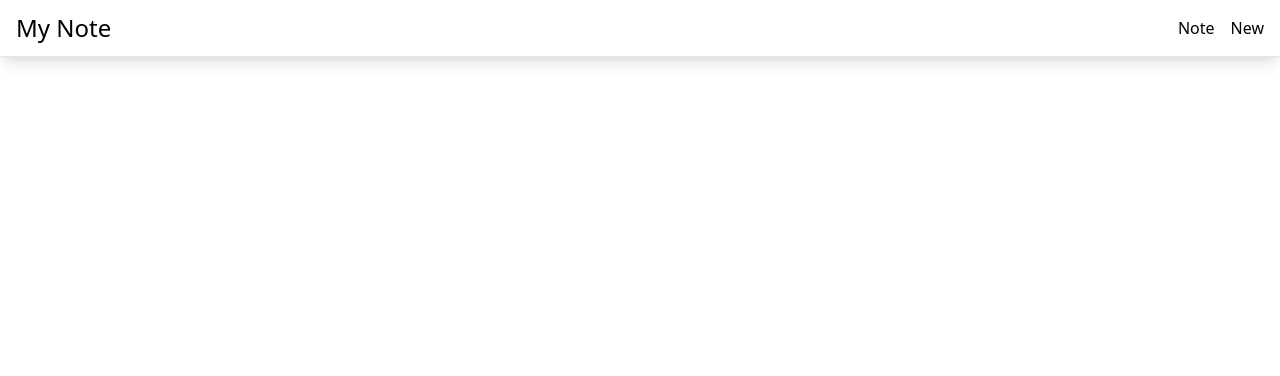
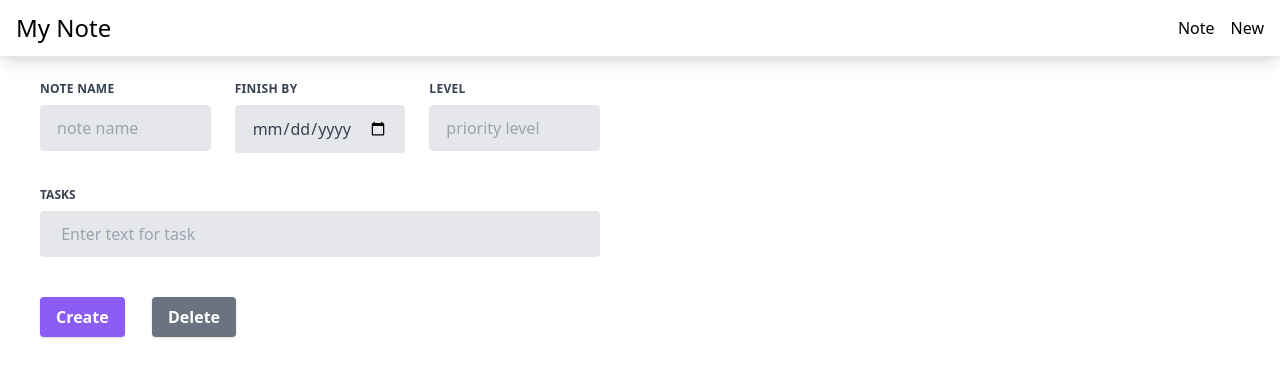
Before and after one commit to difanzhong/note_frontend, an Angular app: page /notes/new in a window 1280 px wide. Before the commit this address led to /. Shown: the top 376 px of the page. Built offline with nearby package versions, Linux system fonts and the light colour scheme.

Commit message:
implemented create update funcitons for note and dynamic tasks inputs

```diff
--- /dev/null
+++ b/src/app/model/response.interface.ts
@@ -0,0 +1,4 @@
+export interface IResponse {
+	status: string;
+	body: Object;
+}
--- a/src/app/note.service.ts
+++ b/src/app/note.service.ts
@@ -1,7 +1,6 @@
 import { HttpClient, HttpResponse } from '@angular/common/http';
 import { Injectable } from '@angular/core';
-import { Observable } from 'rxjs';
-import { INote} from './model/notes.interface';
+import { INote } from './model/notes.interface';
 
 @Injectable({
   providedIn: 'root'
@@ -13,6 +12,22 @@ export class NoteService {
   constructor(private http: HttpClient) {}
 
   getNotes() {
-    return this.http.get<INote[]>(`${this.base_url}${this.branch}`)
+    return this.http.get<INote[]>(`${this.base_url}${this.branch}`);
+  }
+
+  getNote(id: any) {
+    return this.http.get<INote>(`${this.base_url}${this.branch}/${id}`);
+  }
+
+  addNote(note: any) {
+    return this.http.post(`${this.base_url}${this.branch}`, note);
+  }
+
+  updateNote(id: any, note: any) {
+    return this.http.put(`${this.base_url}${this.branch}/${id}`, note);
+  }
+
+  removeNote(id: any) {
+    return this.http.delete(`${this.base_url}${this.branch}/${id}`);
   }
 }
--- /dev/null
+++ b/src/app/note/note.component.html
@@ -0,0 +1,123 @@
+<div class="max-w-7xl mx-auto px-4 sm:px-6 p-2" >
+	<form class="w-full max-w-xl pl-4 pt-4" [formGroup]="noteForm">
+		<div class="flex flex-wrap -mx-3 mb-6">
+			<div class="w-full md:w-1/3 px-3 mb-6 md:mb-0">
+				<label class="block uppercase tracking-wide text-gray-700 text-xs font-bold mb-2" for="grid-note-name">
+					Note Name
+				</label>
+				<input class="appearance-none block w-full bg-gray-200 text-gray-700 border rounded py-3 px-4 mb-3 leading-tight focus:outline-none focus:bg-white"
+					id="grid-note-name"
+					type="text"
+					:placeholder="note name"
+					formControlName="name"
+				>
+				<!-- <p class="text-red-500 text-xs italic">Please fill out this field.</p> -->
+			</div>
+			<div class="w-full md:w-1/3 px-3">
+				<label class="block uppercase tracking-wide text-gray-700 text-xs font-bold mb-2" for="grid-finish-date">
+					Finish By
+				</label>
+				<input class="appearance-none block w-full bg-gray-200 text-gray-700 border border-gray-200 rounded py-3 px-4 leading-tight focus:outline-none focus:bg-white focus:border-gray-500"
+					id="grid-finish-date"
+					type="date"
+					formControlName="finish_date"
+				>
+			</div>
+			<div class="w-full md:w-1/3 px-3">
+				<label class="block uppercase tracking-wide text-gray-700 text-xs font-bold mb-2" for="grid-level">
+					Level
+				</label>
+				<input class="appearance-none block w-full bg-gray-200 text-gray-700 border border-gray-200 rounded py-3 px-4 leading-tight focus:outline-none focus:bg-white focus:border-gray-500"
+					id="grid-level"
+					type="number"
+					:placeholder="priority level"
+					formControlName="level">
+			</div>
+		</div>
+
+		<!-- Form Array for Tasks -->
+		<label class="text-gray-700 font-bold text-xs uppercase mb-2 block">Tasks</label>
+			<div
+				class="input wrapper items-center mb-2"
+			>
+				<input
+					type="text"
+					class="appearance-none block w-full bg-gray-200 text-gray-700 border border-gray-200 rounded py-3 px-4 leading-tight focus:outline-none focus:bg-white focus:border-gray-500"
+					:placeholder=" Enter text for task"
+					(keyup.enter)="addTask(one_task)" #one_task>
+				<div class="grid grid-flow-row auto-rows-max">
+					<div class="grid-flow-row flex wrapper w-full items-center p-1 pl-5 border-purple-400 border rounded mt-1"
+						*ngFor="let t of tasks.controls"
+					>
+						<span class="w-11/12">{{ t.value.details }}</span>
+						<!-- Svg Icon for Remove single Task-->
+						<svg xmlns="http://www.w3.org/2000/svg" class="h-6 w-6 m-1 hover:text-purple-500 text-gray-500" fill="none" viewBox="0 0 24 24" stroke="currentColor" (click)="removeTask(t)" >
+							<!-- <path stroke-linecap="round" stroke-linejoin="round" stroke-width="2" d="M15 12H9m12 0a9 9 0 11-18 0 9 9 0 0118 0z" /> -->
+							<circle cx="12" cy="12" r="10" />  <line x1="15" y1="9" x2="9" y2="15" />  <line x1="9" y1="9" x2="15" y2="15" />
+						</svg>
+					</div>
+				</div>
+			</div>
+			<div class="md:flex md:items-center mt-10">
+				<div class="md:w-1/5" *ngIf="note_id == 'new'">
+					<button class="shadow bg-purple-500 hover:bg-purple-400 focus:shadow-outline focus:outline-none text-white font-bold py-2 px-4 rounded" type="button" (click)="create()">
+						Create
+					</button>
+				</div>
+				<div class="md:w-1/5" *ngIf="note_id != 'new'">
+					<button class="shadow bg-purple-500 hover:bg-purple-400 focus:shadow-outline focus:outline-none text-white font-bold py-2 px-4 rounded" type="button" (click)="update()">
+						Update
+					</button>
+				</div>
+				<div class="md:w-2/5">
+					<button class="modal-open shadow bg-gray-500 hover:bg-gray-700 focus:shadow-outline focus:outline-none text-white font-bold py-2 px-4 rounded" type="button" (click)="toggleModal">
+						Delete
+					</button>
+				</div>
+			</div>
+
+			<!--Modal-->
+			<div class="modal opacity-0 pointer-events-none fixed w-full h-full top-0 left-0 flex items-center justify-center">
+				<div class="modal-overlay absolute w-full h-full bg-gray-900 opacity-50"></div>
+
+				<div class="modal-container bg-white w-11/12 md:max-w-md mx-auto rounded shadow-lg z-50 overflow-y-auto">
+
+					<div class="modal-close absolute top-0 right-0 cursor-pointer flex flex-col items-center mt-4 mr-4 text-white text-sm z-50">
+						<svg class="fill-current text-white" xmlns="http://www.w3.org/2000/svg" width="18" height="18" viewBox="0 0 18 18" (click)="toggleModal">
+							<path d="M14.53 4.53l-1.06-1.06L9 7.94 4.53 3.47 3.47 4.53 7.94 9l-4.47 4.47 1.06 1.06L9 10.06l4.47 4.47 1.06-1.06L10.06 9z"></path>
+						</svg>
+						<span class="text-sm" >(Esc)</span>
+					</div>
+
+					<!-- Add margin if you want to see some of the overlay behind the modal-->
+					<div class="modal-content py-4 text-left px-6">
+						<!--Title-->
+						<div class="flex justify-between items-center pb-3">
+							<p class="text-xl">Are You Sure to Delete <span class="font-bold"></span> ? </p>
+							<div class="modal-close cursor-pointer z-50">
+								<svg class="fill-current text-black" xmlns="http://www.w3.org/2000/svg" width="18" height="18" viewBox="0 0 18 18" (click)="toggleModal">
+									<path d="M14.53 4.53l-1.06-1.06L9 7.94 4.53 3.47 3.47 4.53 7.94 9l-4.47 4.47 1.06 1.06L9 10.06l4.47 4.47 1.06-1.06L10.06 9z"></path>
+								</svg>
+							</div>
+						</div>
+
+						<!--Body-->
+
+						<input
+							type="text"
+							class="appearance-none block w-full bg-gray-200 text-gray-700 border border-gray-200 rounded py-3 px-4 leading-tight focus:outline-none focus:bg-white focus:border-gray-500"
+							placeholder=" Enter Note Name to Delete"
+
+						/>
+						<!--Footer-->
+						<div class="flex justify-end pt-2">
+							<button class="px-4 bg-transparent p-3 rounded-lg text-indigo-500 hover:bg-gray-100 hover:text-indigo-400 mr-2" type="button" v-show="detect_deletion(note.name)" (click)="on_delete('')">delete</button>
+							<button class="modal-close px-4 bg-indigo-500 p-3 rounded-lg text-white hover:bg-indigo-400" (click)="toggleModal" type="button">Close</button>
+						</div>
+
+					</div>
+				</div>
+			</div>
+			<!-- end toggle -->
+	</form>
+</div>
--- /dev/null
+++ b/src/app/note/note.component.ts
@@ -0,0 +1,100 @@
+import { Component, OnInit } from '@angular/core';
+import { NoteService } from '../note.service';
+import { INote } from '../model/notes.interface'
+
+import { ActivatedRoute } from '@angular/router';
+import { FormArray, FormControl, FormGroup } from '@angular/forms';
+import { IResponse } from '../model/response.interface';
+
+@Component({
+  selector: 'app-note',
+  templateUrl: './note.component.html',
+  styleUrls: ['./note.component.scss']
+})
+export class NoteComponent implements OnInit {
+
+  note_id: any;
+  note = {} as INote;
+  noteForm = {} as FormGroup;
+
+  constructor(private route: ActivatedRoute, private service: NoteService) {
+    this.route.paramMap.subscribe(params => {
+      this.note_id = params.get('note_id');
+      if (this.note_id === "new") return null;
+      this.service.getNote(this.note_id).subscribe(response => {
+        this.note = response;
+
+        // initialize the task form array if there is any values
+        let tasksFormArray = new FormArray([]);
+        if (this.note.tasks != null) {
+          for (let i = 0; i < this.note.tasks.length; i++) {
+            tasksFormArray.push(new FormControl(this.note.tasks[i]));
+          }
+        }
+
+        // initialize the note Form
+        this.noteForm = new FormGroup({
+          name: new FormControl(this.note.name),
+          finish_date: new FormControl(this.note.finish_date),
+          level: new FormControl(this.note.level),
+          tasks: tasksFormArray
+        })
+      });
+      return null;
+    })
+  }
+
+  ngOnInit(): void {
+    this.noteForm = new FormGroup({
+      name: new FormControl(),
+      finish_date: new FormControl(),
+      level: new FormControl(),
+      tasks: new FormArray([])
+    });
+  }
+
+  addTask(one_task: HTMLInputElement) {
+    (this.tasks as FormArray).push(
+      new FormGroup({
+        details: new FormControl(one_task.value)
+      })
+    );
+    one_task.value = '';
+  }
+
+  removeTask(task: any){
+    let index = this.tasks.controls.indexOf(task);
+    this.tasks.removeAt(index);
+  }
+
+  create() {
+    console.log(this.noteForm);
+    this.service.addNote(this.noteForm.value).subscribe(response => {
+      console.log(response);
+      let resp = response as IResponse;
+      if (resp.status != "SUCCESS") alert("Error Happend!");
+    });
+  }
+
+  update() {
+    console.log(this.noteForm);
+    this.service.updateNote(this.note_id, this.noteForm.value).subscribe(response => {
+      console.log(response);
+      let resp = response as IResponse;
+      if (resp.status != "SUCCESS") alert("Error Happend!");
+    });
+  }
+
+  on_delete(id: any) {
+
+  }
+
+  toggleModal() {
+
+  }
+
+  get tasks() {
+    return this.noteForm.get('tasks') as FormArray;
+  }
+
+}
--- a/src/app/notes/notes.component.html
+++ b/src/app/notes/notes.component.html
@@ -5,11 +5,13 @@
 				<div class="p-8 w-full">
 					<div class="uppercase tracking-wide text-indigo-500 font-semibold hover:underline max-w-md" >
 						{{note.name}}
-						<span class="text-align-right float-right">
+					<span class="text-align-right float-right">
+						<a [routerLink]="['/notes', note._id.$oid]">
 							<svg xmlns="http://www.w3.org/2000/svg" class="h-6 w-6 hover:text-indigo-500 text-gray-500" fill="none" viewBox="0 0 24 24" stroke="currentColor" (click)="goToSingleNote(note._id.$oid)">
 								<path stroke-linecap="round" stroke-linejoin="round" stroke-width="2" d="M11 5H6a2 2 0 00-2 2v11a2 2 0 002 2h11a2 2 0 002-2v-5m-1.414-9.414a2 2 0 112.828 2.828L11.828 15H9v-2.828l8.586-8.586z" />
 							</svg>
-						</span>
+						</a>
+					</span>
 					</div>
 					<div (click)="goToSingleNote(note._id.$oid)"  class="block mt-1 leading-tight font-medium text-black">{{note.finish_date}}</div>
 					<ul>
--- a/src/app/notes/notes.component.ts
+++ b/src/app/notes/notes.component.ts
@@ -22,5 +22,6 @@ export class NotesComponent implements OnInit {
 
   goToSingleNote(id: any) {
     console.log(id);
+    return null;
   }
 }
```
Also changed, not shown: src/app/app-routing.module.ts (+12 -3 lines), src/app/app.module.ts (+7 -2 lines), src/app/note/note.component.scss (added), 1 other file (tests, documents, lock files or other folders).
